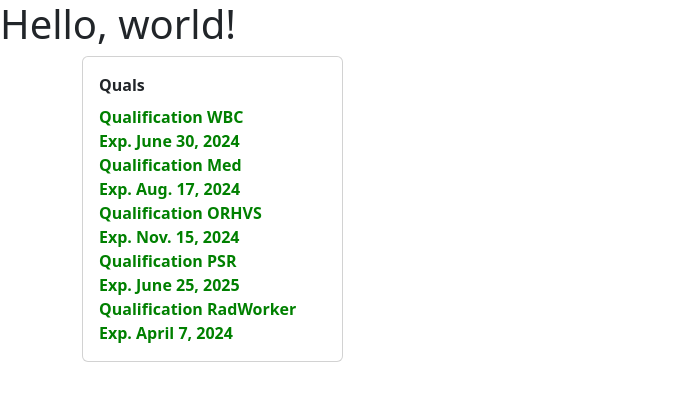
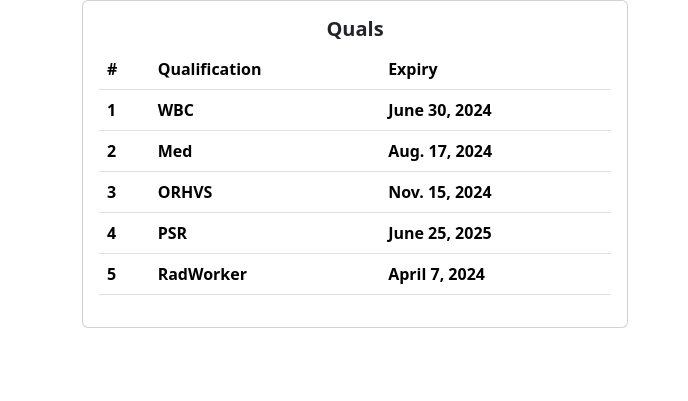
Before and after one commit to adriangabriel1000/oplauncher, a Django app: page / in a window 1280 px wide. Shown: the top 401 px of the page, without its empty margins (0-688 px from the left). Run offline with Django 5.2, Linux system fonts and the light colour scheme; data comes from the database, SQL or seed files in the repository; both versions use the stored data as it was after the commit.

Commit message:
cardDone

```diff
--- a/oplauncher/launcher/models.py
+++ b/oplauncher/launcher/models.py
@@ -4,3 +4,5 @@ from django.db import models
 class Quals(models.Model):
     qualName = models.CharField(max_length = 200)
     expDate = models.DateField()
+    def __str__(self):
+        return f"{self.qualName}"
--- a/oplauncher/launcher/templates/launcher/index.html
+++ b/oplauncher/launcher/templates/launcher/index.html
@@ -12,18 +12,31 @@
 
   </head>
   <body>
-    <h1>Hello, world!</h1>
     <div class="container">
       <div class="row">
-          <div class="col-md-3">
+          <div class="col-md-6">
             <div class="card">
                 <div class="card-body">
-                  <div class="card-title">Quals</div>
+                  <h5><div class="card-title text-center">Quals</div></h5>
                   <div class="card-text">
-                    {% for qual in quals %}
-                      Qualification {{ qual.qualName }}</br>
-                      Exp. {{ qual.expDate }}
-                    {% endfor %}
+                    <table class="table table-hover">
+                      <thead>
+                        <tr>
+                          <th scope="col">#</th>
+                          <th scope="col">Qualification</th>
+                          <th scope="col">Expiry</th>
+                        </tr>
+                      </thead>
+                      <tbody>
+                        {% for qual in quals %}
+                        <tr>
+                          <th scope="row">{{ qual.id }}</th>
+                          <td>{{ qual.qualName }}</td>
+                          <td>{{ qual.expDate }}</td>
+                        </tr>
+                        {% endfor %}
+                      </tbody>
+                    </table>
                   </div>
                 </div>
             </div>
```
Also changed, not shown: oplauncher/db.sqlite3.
